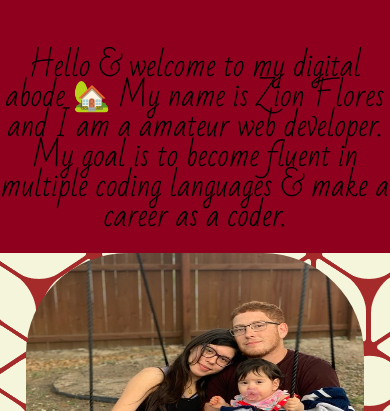
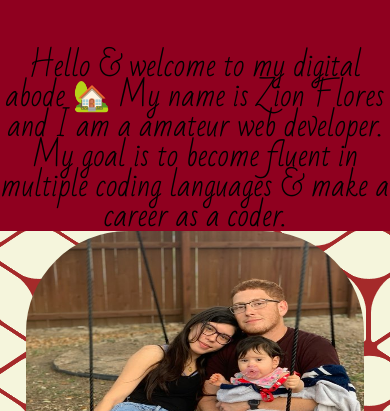
Before and after one commit to Zi-on/Portfolio-1, a plain HTML site: page index.html in a window 390 px wide. Shown: the part 433-844 px from the top of the page. Drawn offline with Linux system fonts and the light colour scheme; a web font is replaced by a local one.

Commit message:
fixed bio height to fit content

```diff
--- a/assets/css/style.css
+++ b/assets/css/style.css
@@ -207,6 +207,11 @@ nav a:hover, .contacts a:hover {
      }
      .bio{
          width: 100%;
+         ;
+     }
+     .bio p {
+         height: fit-content;
+         justify-content: space-between;
      }
      .head-1, .head-2 {
          border-bottom: 3px black solid;
```
